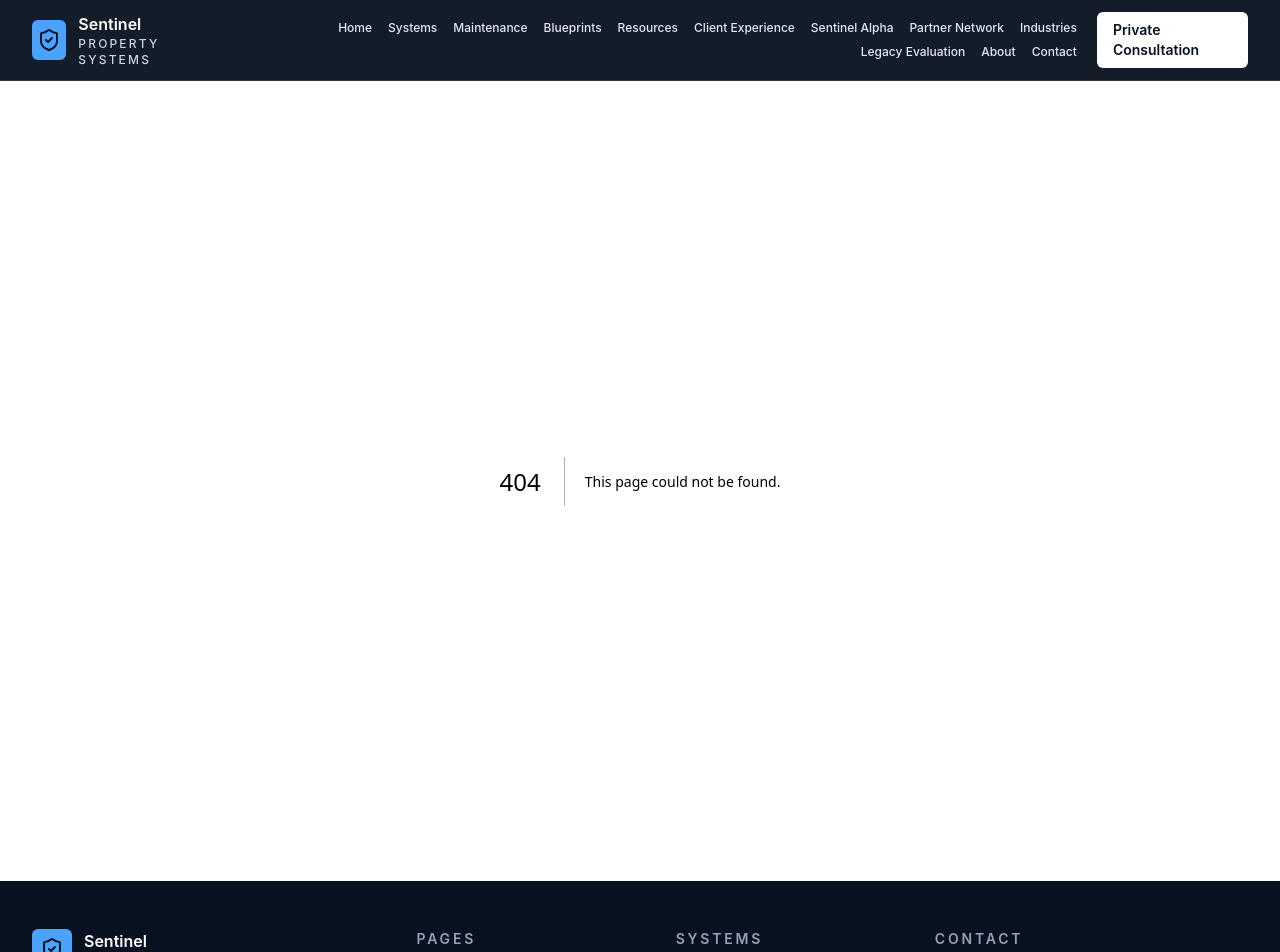
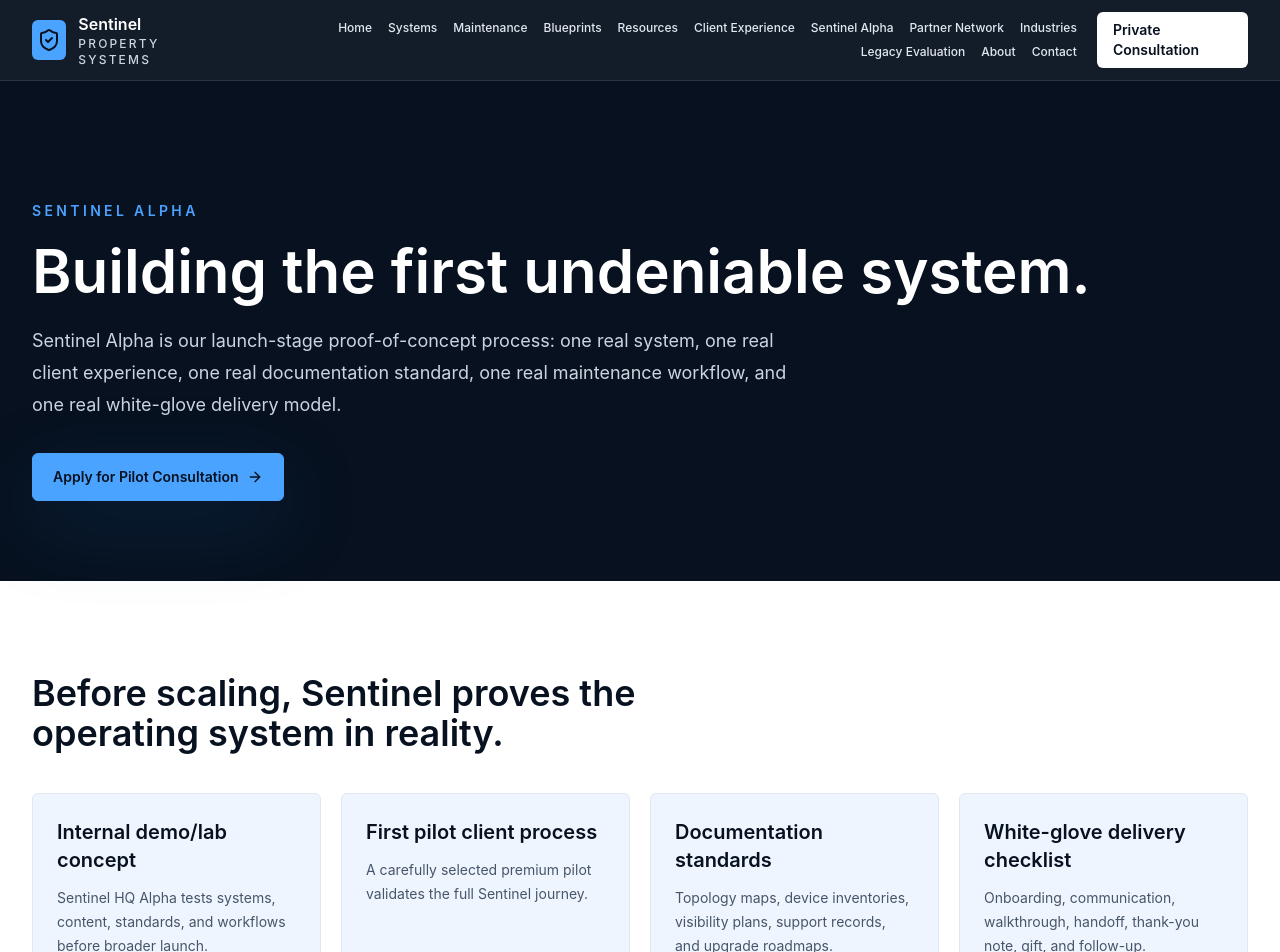
Before and after one commit to Lancesic/sentinel-property-systems, a Next.js app: page /sentinel-alpha in a window 1280 px wide. Before the commit this address had no page. Shown: the top 952 px of the page. Built offline with nearby package versions, Linux system fonts and the light colour scheme.

Commit message:
Add Sentinel Alpha page

```diff
--- /dev/null
+++ b/app/sentinel-alpha/page.tsx
@@ -0,0 +1,11 @@
+import type { Metadata } from "next";
+import { CheckCircle2 } from "lucide-react";
+import { CtaSection, PageHero, SectionHeading } from "@/components/site";
+
+export const metadata: Metadata = { title: "Sentinel Alpha", description: "Sentinel Alpha is the launch-stage proof-of-concept process for controlled systems, pilot client experiences, documentation standards, and white-glove delivery." };
+
+export default function SentinelAlphaPage() {
+  const cards = [["Internal demo/lab concept", "Sentinel HQ Alpha tests systems, content, standards, and workflows before broader launch."], ["First pilot client process", "A carefully selected premium pilot validates the full Sentinel journey."], ["Documentation standards", "Topology maps, device inventories, visibility plans, support records, and upgrade roadmaps."], ["White-glove delivery checklist", "Onboarding, communication, walkthrough, handoff, thank-you note, gift, and follow-up."]];
+  const checklist = ["One real system", "One real client experience", "One real documentation standard", "One real maintenance workflow", "One real white-glove delivery model"];
+  return <><PageHero eyebrow="Sentinel Alpha" title="Building the first undeniable system." copy="Sentinel Alpha is our launch-stage proof-of-concept process: one real system, one real client experience, one real documentation standard, one real maintenance workflow, and one real white-glove delivery model." cta="Apply for Pilot Consultation" /><section className="section-pad bg-white"><div className="container-tight"><SectionHeading title="Before scaling, Sentinel proves the operating system in reality." /><div className="mt-10 grid gap-5 md:grid-cols-2 lg:grid-cols-4">{cards.map(([title, copy]) => <article key={title} className="rounded-md border border-slate-200 bg-frost p-6"><h2 className="font-display text-xl font-semibold tracking-normal text-ink">{title}</h2><p className="mt-3 text-sm leading-6 text-slate-600">{copy}</p></article>)}</div></div></section><section className="section-pad bg-frost"><div className="container-tight grid gap-10 lg:grid-cols-[0.85fr_1.15fr]"><SectionHeading title="Alpha validation checklist" copy="The point is not volume. The point is proof, quality, documentation, and repeatability." /><div className="grid gap-3">{checklist.map((item) => <div key={item} className="flex gap-3 rounded-md border border-slate-200 bg-white p-4"><CheckCircle2 className="mt-0.5 h-5 w-5 flex-none text-steel" /><p className="text-sm font-medium leading-6 text-slate-700">{item}</p></div>)}</div></div></section><CtaSection /></>;
+}
```
